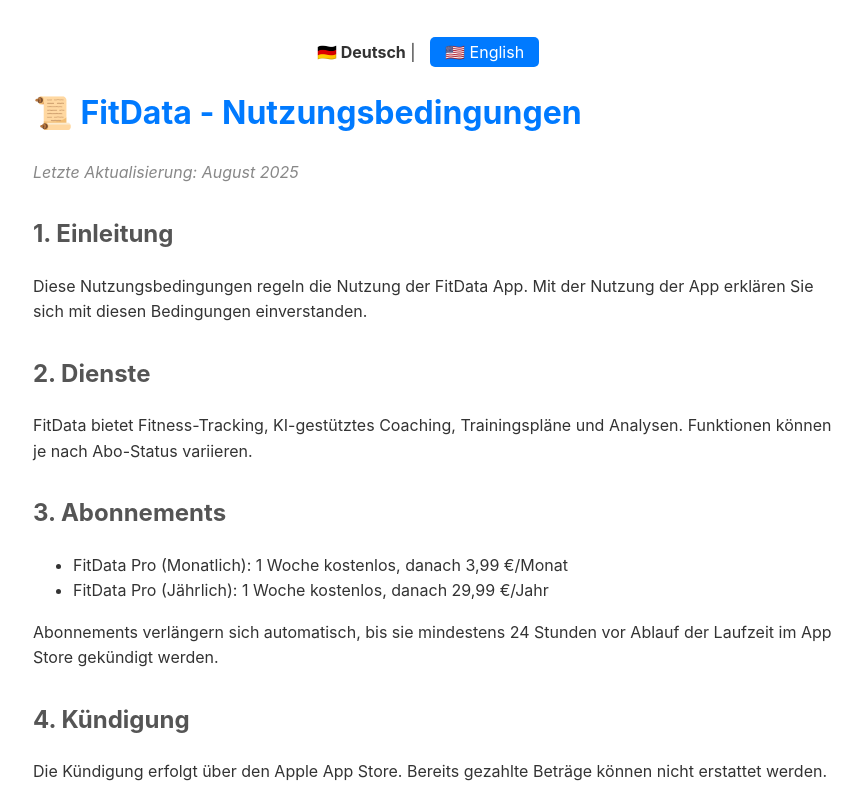
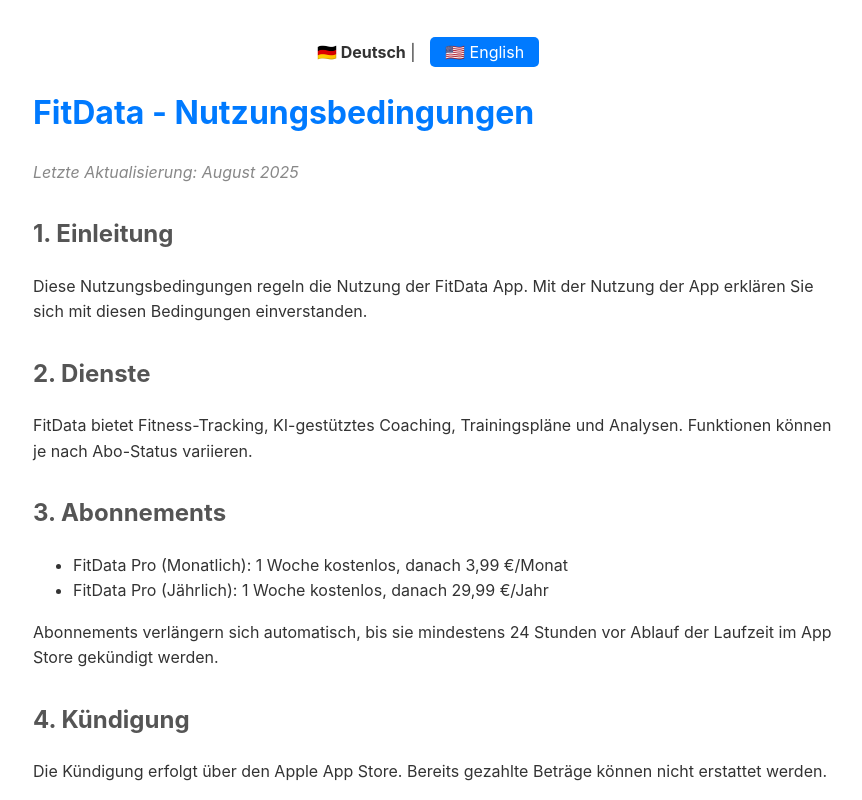
Before and after one commit to canata98/fitdata-privacy, a plain HTML site: page terms-de.html in a window 1280 px wide. Shown: the top 800 px of the page, without its empty margins (207-1069 px from the left). Drawn offline with Linux system fonts and the light colour scheme.

Commit message:
Update terms-de.html

```diff
--- a/terms-de.html
+++ b/terms-de.html
@@ -25,7 +25,7 @@
         <strong>🇩🇪 Deutsch</strong> | <a href="terms-en.html">🇺🇸 English</a>
     </div>
 
-    <h1>📜 FitData - Nutzungsbedingungen</h1>
+    <h1>FitData - Nutzungsbedingungen</h1>
     <p class="last-updated">Letzte Aktualisierung: August 2025</p>
 
     <h2>1. Einleitung</h2>
```
